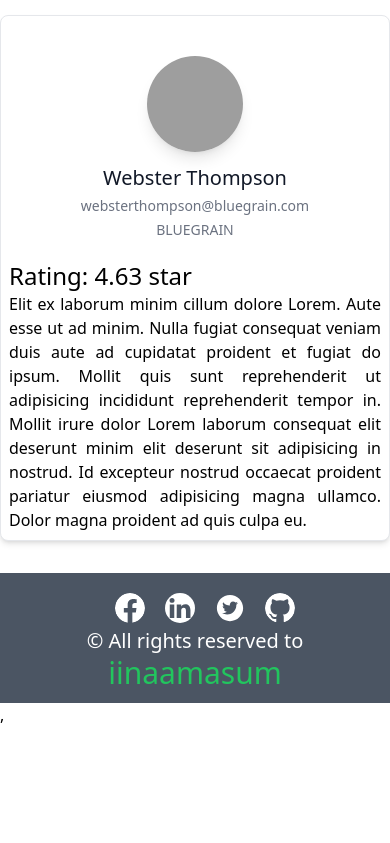
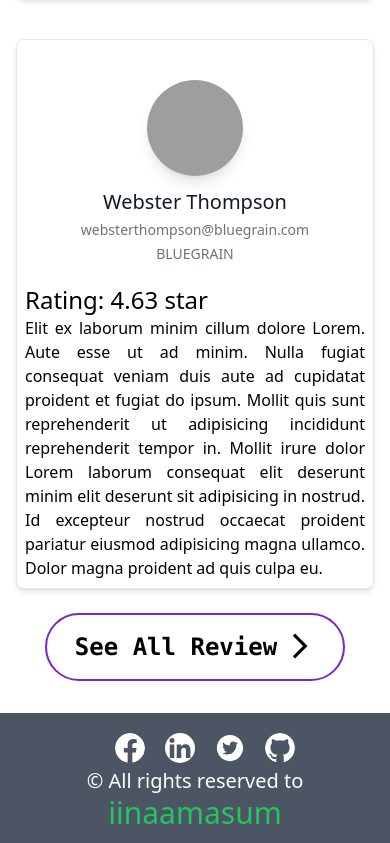
Before and after one commit to iinaamasum/bi-store, a React (Create React App) app: page / in a window 390 px wide. Shown: the part 2352-3195 px from the top of the page. Before the commit the page ends 3079 px from the top, so only its background shows below. Built offline with nearby package versions, Linux system fonts and the light colour scheme; grey boxes are pictures that could not be loaded.

Commit message:
customer review responsive

```diff
--- a/src/components/Footer/Footer.js
+++ b/src/components/Footer/Footer.js
@@ -6,13 +6,22 @@ const Footer = () => {
   return (
     <div className="bg-gray-600 mt-8 py-3">
       <div className="text-center flex justify-center items-center pt-2">
-        <BsFacebook size={30} className="ml-5 rounded-full text-white" />
-        <BsLinkedin size={30} className="ml-5 rounded-full text-white" />
+        <BsFacebook
+          size={30}
+          className="cursor-pointer ml-5 rounded-full text-white"
+        />
+        <BsLinkedin
+          size={30}
+          className="cursor-pointer ml-5 rounded-full text-white"
+        />
         <AiFillTwitterCircle
           size={30}
-          className="ml-5 rounded-full text-white"
+          className="cursor-pointer ml-5 rounded-full text-white"
         />
-        <BsGithub size={30} className="ml-5 rounded-full text-white" />
+        <BsGithub
+          size={30}
+          className="cursor-pointer ml-5 rounded-full text-white"
+        />
       </div>
       <p className="text-center text-xl text-white mt-1">
         &copy; All rights reserved to{' '}
--- a/src/components/HeaderReview/HeaderReview.js
+++ b/src/components/HeaderReview/HeaderReview.js
@@ -1,11 +1,12 @@
 import React from 'react';
+import { MdArrowForwardIos } from 'react-icons/md';
 import useUserData from '../../hooks/useUserData';
 import Card from '../Card/Card';
 
 const HeaderReview = () => {
   const [data, setData] = useUserData();
   return (
-    <div className="container mx-auto mt-8">
+    <div className="container mx-auto mt-8  px-4 sm:px-0">
       <div>
         <h1 className="text-5xl text-center text-blue-700 font-mono tracking-wide font-bold">
           Customer Review
@@ -16,6 +17,14 @@ const HeaderReview = () => {
           <Card key={item.id} item={item} />
         ))}
       </div>
+      <div className="text-center pt-6">
+        <button className="border-2 border-purple-700 p-2 rounded-full hover:bg-purple-400 hover:text-white transition-all duration-500 ease-in-out">
+          <span className="px-5 sm:px-16 py-2 text-2xl flex font-mono font-bold">
+            See All Review
+            <MdArrowForwardIos className="ml-2" size={30} />
+          </span>
+        </button>
+      </div>
     </div>
   );
 };
--- a/src/index.js
+++ b/src/index.js
@@ -10,7 +10,6 @@ ReactDOM.render(
     <BrowserRouter>
       <App />
     </BrowserRouter>
-    ,
   </React.StrictMode>,
   document.getElementById('root')
 );
```
